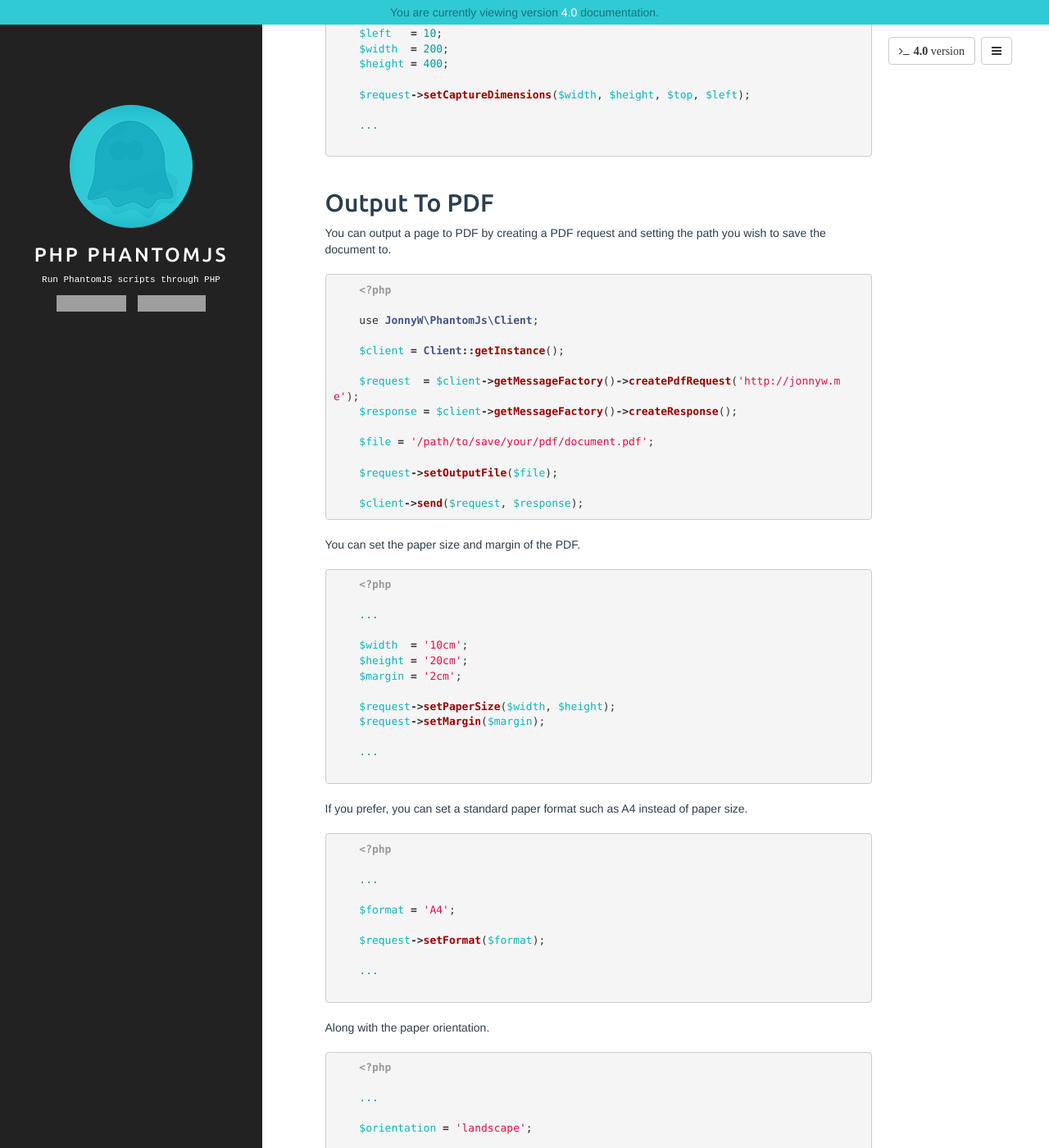
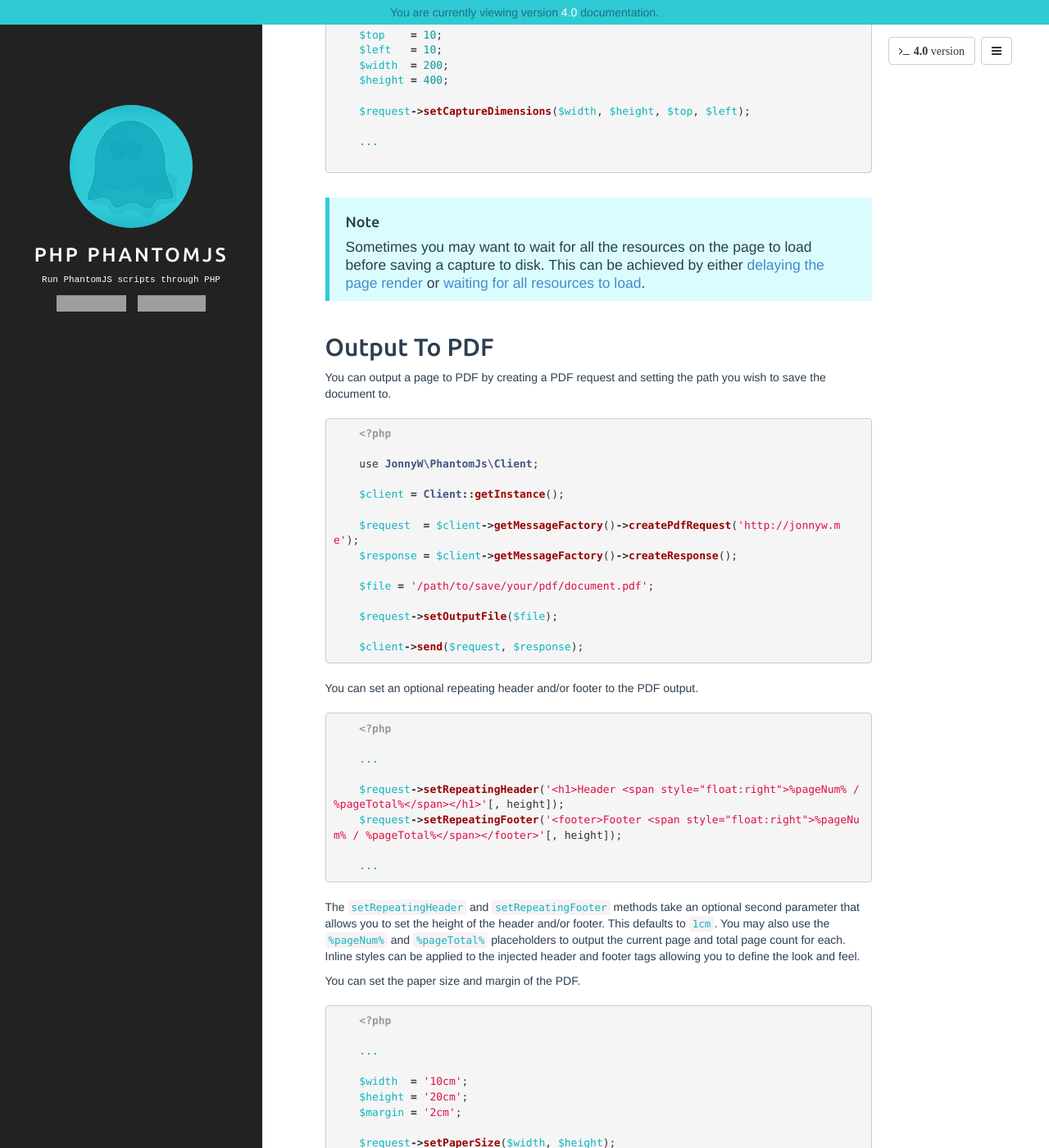
Before and after one commit to jonnnnyw/php-phantomjs, a Jekyll site: the page built from _version_4/3-usage.md, in a window 1280 px wide and 1400 px high, scrolled down 4325 px. Shown: the whole window at 82% size. Built offline with Jekyll 4.4.1, drawn with Linux system fonts in a browser that asks for light colours; some of the changed text lies outside the part shown; grey boxes are pictures that could not be loaded.

Commit message:
Adding new documentation for release v4.5.0

```diff
--- a/_version_4/3-usage.md
+++ b/_version_4/3-usage.md
@@ -20,6 +20,7 @@ This page contains some common examples of how to use the PHP PhantomJS library.
 * [Set Background Color](#set-background-color)
 * [Custom Timeout](#custom-timeout)
 * [Delay Page Render](#delay-page-render)
+* [On Load Finished](#on-load-finished)
 * [PhantomJS Options](#phantomjs-options)
 * [Exceptions](#exceptions)
 
@@ -219,6 +220,9 @@ You can also set the width, height, x and y axis for your screen capture:
 
 {% endhighlight %}
 
+> #### Note
+> Sometimes you may want to wait for all the resources on the page to load before saving a capture to disk. This can be achieved by either [delaying the page render](#delay-page-render) or [waiting for all resources to load](#on-load-finished).
+
 Output To PDF
 -------------
 
@@ -241,6 +245,23 @@ You can output a page to PDF by creating a PDF request and setting the path you
 
     $client->send($request, $response);
 {% endhighlight %}
+
+You can set an optional repeating header and/or footer to the PDF output.
+
+{% highlight php %}
+
+    <?php
+
+    ...
+
+    $request->setRepeatingHeader('<h1>Header <span style="float:right">%pageNum% / %pageTotal%</span></h1>'[, height]);
+    $request->setRepeatingFooter('<footer>Footer <span style="float:right">%pageNum% / %pageTotal%</span></footer>'[, height]);
+
+    ...
+
+{% endhighlight %}
+
+The `setRepeatingHeader` and `setRepeatingFooter` methods take an optional second parameter that allows you to set the height of the header and/or footer. This defaults to `1cm`. You may also use the `%pageNum%` and `%pageTotal%` placeholders to output the current page and total page count for each. Inline styles can be applied to the injected header and footer tags allowing you to define the look and feel.
 
 You can set the paper size and margin of the PDF.
 
@@ -292,6 +313,9 @@ Along with the paper orientation.
     ...
 
 {% endhighlight %}
+
+> #### Note
+> Sometimes you may want to wait for all the resources on the page to load before outputting to PDF. This can be achieved by either [delaying the page render](#delay-page-render) or [waiting for all resources to load](#on-load-finished).
 
 Set Viewport Size
 -----------------
@@ -376,6 +400,31 @@ Sometimes when saving a page to local disk you may want to wait until the page i
 
 {% endhighlight %}
 
+On Load Finished
+------------
+
+Another way of delaying the page render is to wait until all the resources on the page have finished loading. This includes things like images, AJAX requests etc. This can be achieved by telling the client to lazy load the request.
+
+{% highlight php %}
+
+    <?php
+
+    ...
+
+    use JonnyW\PhantomJs\Client;
+
+    $client = Client::getInstance();
+    $client->isLazy(); // Tells the client to wait for all resources before rendering
+
+    $request  = $client->getMessageFactory()->createRequest();
+    $request->setTimeout(5000); // Will render page if this timeout is reached and resources haven't finished loading
+
+    ...
+
+{% endhighlight %}
+
+> #### Note
+> It is recommended that you set a timeout on the request when lazy loading. This guarantees that the request will return content after a period of time even if page resources are still loading. Without this you may run into issues on pages that poll resources at short intervals.
 
 PhantomJS Options
 -----------------
```
Also changed, not shown: _version_4/1-introduction.md (+2 -0 lines), 15 other files.
